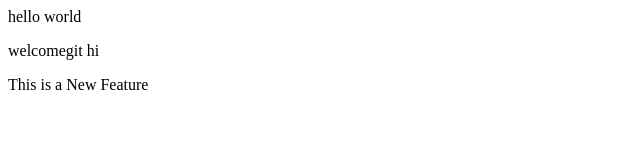
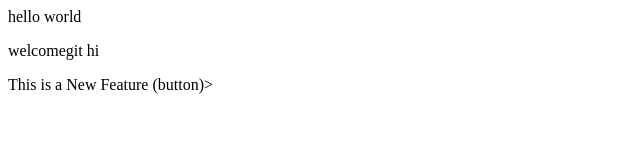
Before and after one commit to AbrarHusssain/My-First-program, a plain HTML site: page index.html in a window 1280 px wide. Shown: the full height of the page, 0-640 px from the left. Drawn offline with Linux system fonts and the light colour scheme.

```diff
--- a/index.html
+++ b/index.html
@@ -1,4 +1,4 @@
 <p>hello world</p>
 <h>welcomegit</h>
 <h>hi</h>
-<p>This is a New Feature</p>
+<p>This is a New Feature (button)></p>
```
